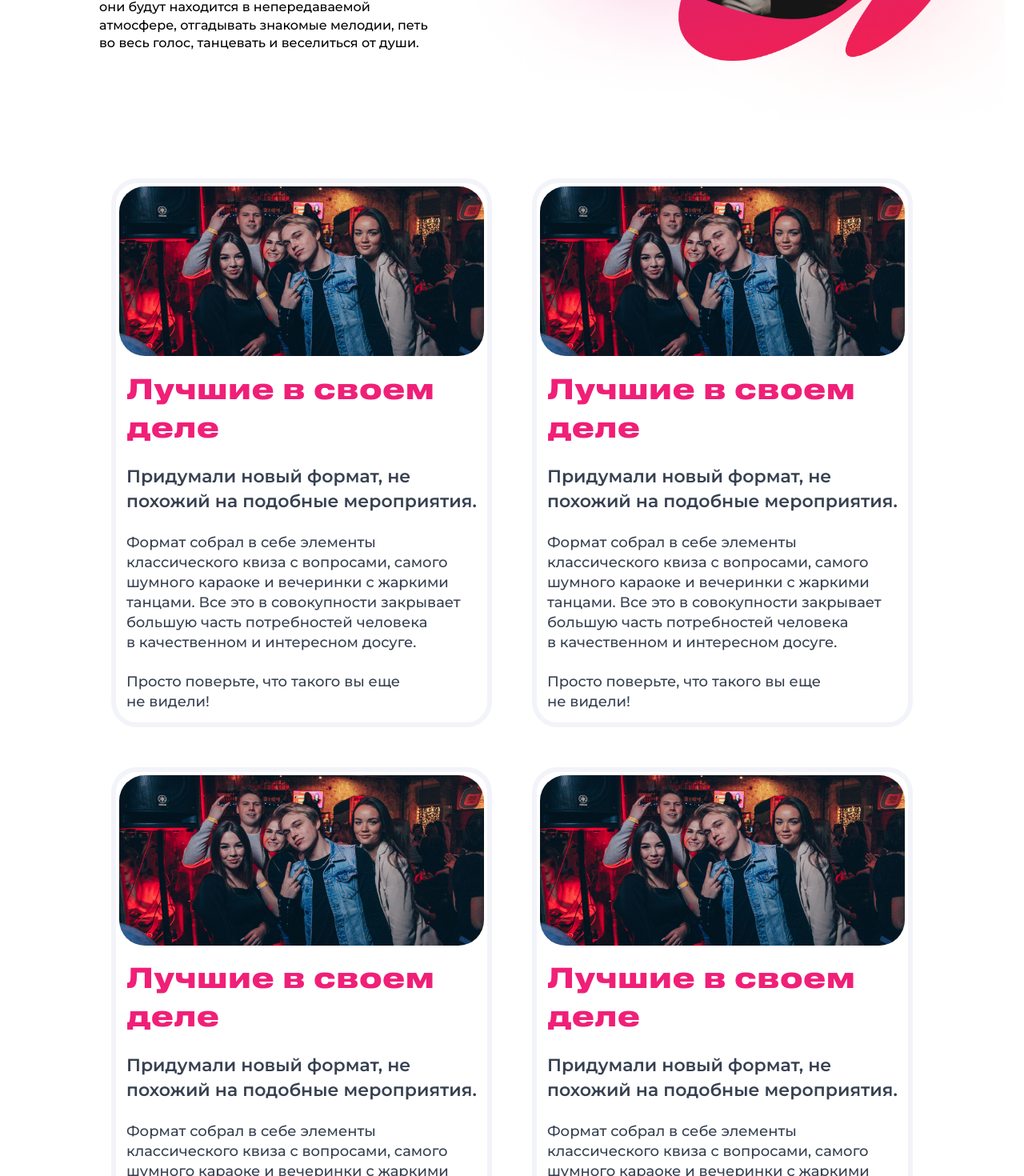
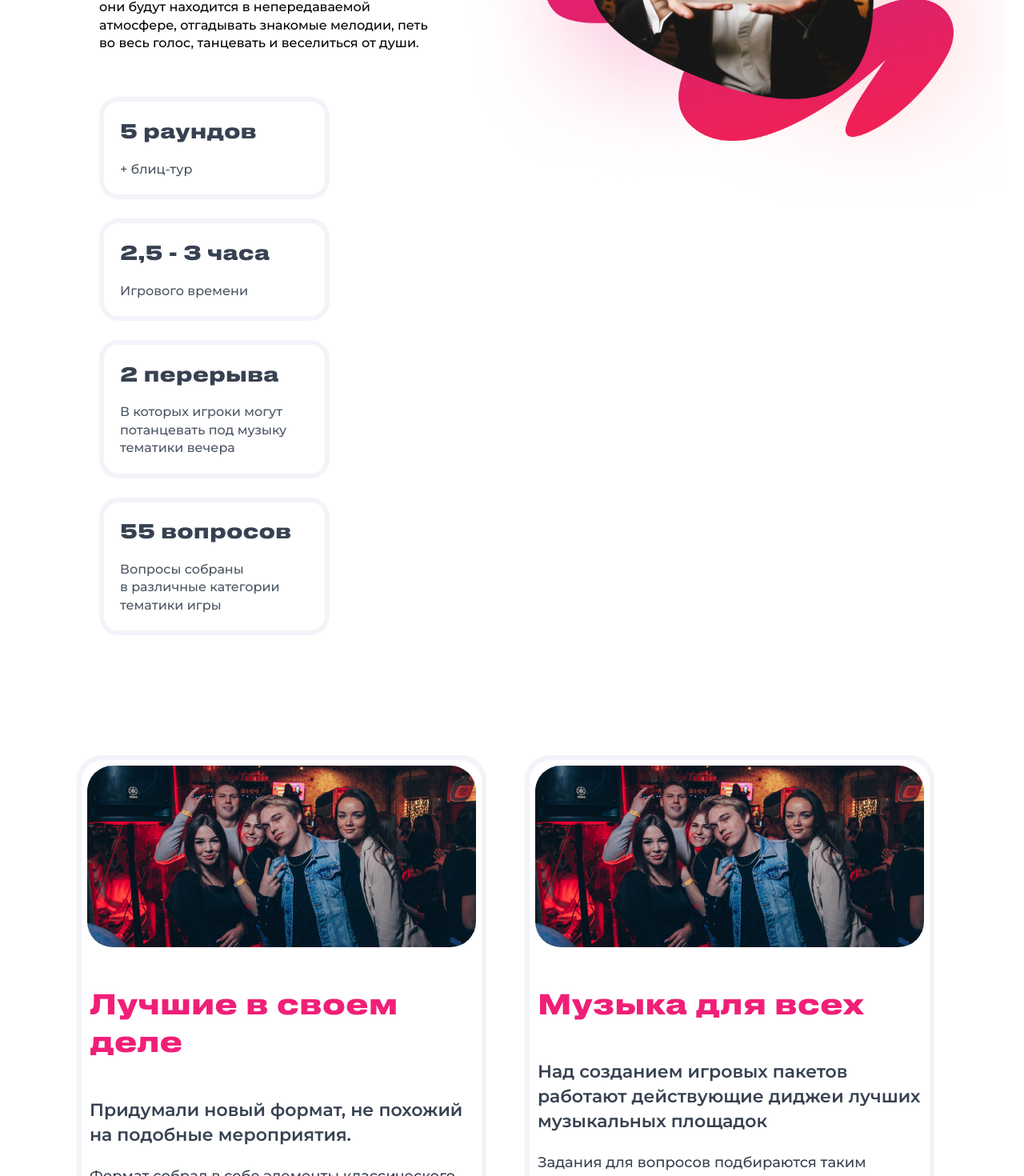
Before and after one commit to otgadaymelody/otgadaymelody-web, a React (Create React App) app: page /franchise in a window 1280 px wide. Shown: the part 540-2010 px from the top of the page at 80% size. Built offline with nearby package versions, Linux system fonts and the light colour scheme.

Commit message:
feat(franchise-page): add main banner and info block

```diff
--- a/src/components/best-of/best-of-block.css
+++ b/src/components/best-of/best-of-block.css
@@ -1,12 +1,8 @@
-.bestOfBlock__container {
+.best-of-block__container {
+    width: 95vw;
     display: flex;
-    flex-direction: column;
-    gap: 50px;
-    margin: 0 115px;
+    flex-direction: row;
+    flex-wrap: wrap;
+    justify-content: center;
+    gap: 48px;
 }
-
-.bestOfBlock__first, .bestOfBlock__second {
-    display: flex;
-    justify-content: space-between;
-    gap: 50px;
-}
--- a/src/components/best-of/best-of-block.tsx
+++ b/src/components/best-of/best-of-block.tsx
@@ -2,23 +2,18 @@ import React, { type FC } from 'react';
 import BestOf from './best-of-item/BestOf';
 import './best-of-block.css';
 
+import { BESTOF_LIST } from './best.consts';
 
 
 const BestOfBlock:  FC = () => {
 
     return (
-        <div className='bestOfBlock__container' >
-        <div className='bestOfBlock__first'>
-            <BestOf></BestOf>
-            <BestOf></BestOf>
-        </div>
+        <div className='best-of-block__container' >
 
-        <div className='bestOfBlock__second'>
-          <BestOf></BestOf>
-          <BestOf></BestOf>
-        </div>
-
-
+        {BESTOF_LIST.map((item, index) => (
+            <BestOf key={index} image={item.image} title={item.title} subtitle={item.subtitle} description={item.description}>
+            </BestOf>
+        ))}
         </div>
     )
 }
--- a/src/components/best-of/best-of-item/BestOf.css
+++ b/src/components/best-of/best-of-item/BestOf.css
@@ -1,42 +1,35 @@
-* {
-    box-sizing: border-box;
-}
 
-.bestOf_container {
-    max-width: 50vw;
+.best-of__container {
+    max-width: 40vw;
     border-radius: 32px;
     background-color: #fff;
     border: 6px solid #F2F4F9;
-    gap: 24px;
-    padding: 0.8%;
 }
 
-.bestOf_textContainer {
+.best-of__text-container {
     display: flex;
     flex-direction: column;
     gap: 24px;
     padding: 2%;
 }
 
-.bestOf_imgConainer {
-    width: 100%;
+.best-of__img-conainer {
+    padding: 7px;
 }
 
-.bestOf_img {
+.best-of__img {
     max-width: 100%;
-width: 100%;
-align-self: center;
     border-radius: var(--border-base);
 }
 
-.bestOf_title {
+.best-of__title {
     font-family: var(--font-family-headers);
     color: var(--color-pink);
     font-weight: 700;
     font-size: 34px;
 }
 
-.bestOf_subTitle {
+.best-of__subtitle {
     font-family: var(--font-family-descriptions);
     font-size: 22px;
     font-weight: 700;
@@ -46,7 +39,7 @@ text-align: left;
     color: var(--color-bg-gray-700);
 }
 
-.bestOf_description {
+.best-of__description {
     font-family: var(--font-family-descriptions);
     font-size: 18px;
     font-weight: 500;
--- a/src/components/best-of/best-of-item/BestOf.tsx
+++ b/src/components/best-of/best-of-item/BestOf.tsx
@@ -1,21 +1,31 @@
 import React, { type FC } from 'react';
+import { type BetsOfProps } from './BestOfProps';
 import './BestOf.css';
-import bestPreview from './best-of-demo.png';
 
-const BestOf:  FC = () => {
+const BestOf:  FC<BetsOfProps> = ({ image, title, subtitle, description }): React.ReactElement  => {
+
+    const newDescription = description.split('\n');
 
     return (
-        <section>
-        <div className='bestOf_container'>
-            <div className='bestOf_imgConainer'><img className='bestOf_img' src={bestPreview} alt='happy people'></img></div>
-        <div className='bestOf_textContainer'>
-            <div className='bestOf_title'>Лучшие в своем деле</div>
-            <div className='bestOf_subTitle'>Придумали новый формат, не похожий на подобные мероприятия.</div>
-            <div className='bestOf_description'>Формат собрал в себе элементы классического квиза с вопросами, самого шумного караоке и вечеринки с жаркими танцами. Все это в совокупности закрывает большую часть потребностей человека в качественном и интересном досуге.</div>
-            <div className='bestOf_description'>Просто поверьте, что такого вы еще не видели!</div>
+        <article>
+        <div className='best-of__container'>
+            <div className='best-of__img-conainer'>
+                <img className='best-of__img' src={image} alt='happy people'></img>
+            </div>
+
+        <div className='best-of__text-container'>
+            <h1 className='best-of__title'>{title}</h1>
+            <div className='best-of__subtitle'>{subtitle}</div>
+            {newDescription.map((item, index) => (
+                <p className='best-of__description' key={index}>
+                {item}
+                </p>
+            ))}
+
+
         </div>
         </div>
-        </section>
+        </article>
     )
 }
 
--- /dev/null
+++ b/src/components/best-of/best-of-item/BestOfProps.ts
@@ -0,0 +1,6 @@
+export declare interface BetsOfProps extends React.AllHTMLAttributes<HTMLDivElement> {
+    image: string;
+    title: string;
+    subtitle: string;
+    description: string;
+}
--- /dev/null
+++ b/src/components/best-of/best.consts.ts
@@ -0,0 +1,33 @@
+import best from '../../assets/images/franchise/best-of-demo.png';
+
+export const BESTOF_LIST = [
+    {
+      image: best,
+      title: 'Лучшие в своем деле',
+      subtitle: 'Придумали новый формат, не похожий на подобные мероприятия.',
+      description: `Формат собрал в себе элементы классического квиза с вопросами, самого шумного караоке и вечеринки с жаркими танцами. Все это в совокупности закрывает большую часть потребностей человека в качественном и интересном досуге.
+      Просто поверьте, что такого вы еще не видели!`,
+
+    },
+    {
+      image: best,
+      title: 'Музыка для всех',
+      subtitle: 'Над созданием игровых пакетов работают действующие диджеи лучших музыкальных площадок',
+      description: `Задания для вопросов подбираются таким образом, что отгадывать их будет комфортно абсолютно каждому вне зависимости от возраста, пола и социального статуса. Создатели заданий умело комбинируют их так, что Татьяна Буланова и Стас Михайлов отлично сочетаются с Майклом Джексоном и подаются под жгучим соусом из Андрея Губина и Леонида Агутина.`,
+    },
+    {
+      image: best,
+      title: 'Уникальные задания',
+      subtitle: 'Самое главное на играх «Отгадай Мелодию» - это эмоции и сумасшедшая энергетика.',
+      description: `Именно поэтому мы даем игрокам не просто пакет вопросов, но и элементы интерактивного шоу, где каждая команда по очереди или желанию выбирает какую категорию и за сколько баллов откроем мы в первую очередь.
+      Каждая категория заданий - это отдельная механика, то есть способ постановки вопроса. Отгадать исполнителя по фотофрагменту из клипа или обложке альбома, а может быть отгадать мелодию по забавному Tik-Tok или по клипу, который нарисовала нейросеть, а что если ее споет случайный человек из Видеочата Рулетка или может переведем текст песни на другой язык и ее озвучит Google-переводчик.
+      Будущее ближе, чем кажется: пока одни проводят одно и тоже, мы планомерно создаем новое!`,
+    },
+    {
+      image: best,
+      title: 'Танцевальные перерывы',
+      subtitle: 'Над созданием игровых пакетов работают действующие диджеи лучших музыкальных площадок',
+      description: `Фишкой нашего мероприятия являются танцы, так мы поднимаем энергетику и добавляем еще эмоций в общее настроение.
+      Мы заранее подготавливаем микстейпы на Welcome, чтобы более глубинно погрузить игроков в тематику игры и прописываем техническое задание для диск-жокея.`,
+    },
+  ];
--- a/src/components/franchise-about-us/franchise-about-us.css
+++ b/src/components/franchise-about-us/franchise-about-us.css
@@ -1,32 +1,28 @@
-* {
-    box-sizing: border-box;
-}
 
-.FranchiseAboutUs_Container {
-    margin: 50px 0 30px 100px;
+.franchise-about-us__container {
+    margin: 50px 0 150px 100px;
     display: flex;
     flex-direction: row;
 }
 
-
-.FranchiseAboutUs_title {
+.franchise-about-us__title {
     color: var(--color-lime);
     font-weight: var(--weight-heavy);
     font-size: var( --text-9xl);
     line-height: var(--line-height-small);
 }
 
-.FranchiseAboutUs_title__pink {
+.franchise-about-us__title-pink {
     color: var(--color-pink);
     font-size: var(--text-6xl);
 }
 
-.FranchiseAboutUs_titleContainer {
+.franchise-about-us__title-container {
     display: flex;
     flex-direction: column;
 }
 
-.FranchiseAboutUs_text {
+.franchise-about-us__text {
     font-family: var(--font-family-descriptions);
     color: var(--colo-bg-gray-700);
     font-weight: var(--weight-medium);
@@ -34,8 +30,15 @@
     line-height: var(--line-height-base);
 }
 
-.FranchiseAboutUs__image {
+.franchise-about-us__image {
     width: 700px;
-    margin-top: -100px;
-    /* z-index: -1; */
 }
+
+.franchise-about-us__rules-container {
+    margin-top: 56px;
+    display: flex;
+    flex-direction: row;
+    flex-wrap: wrap;
+    justify-content: flex-start;
+    gap: 24px;
+}
--- a/src/components/franchise-about-us/franchise-about-us.tsx
+++ b/src/components/franchise-about-us/franchise-about-us.tsx
@@ -1,7 +1,8 @@
 import React, { type FC } from 'react';
 import '../franchise-about-us/franchise-about-us.css';
 import franchisePreview from '../../assets/images/franchise/franchise-preview.png';
-
+import RulesItem from './rules-item/rules-item';
+import { FRANCHISE_RULES_LIST } from './rules.consts';
 
 
 
@@ -9,26 +10,26 @@ const FranchiseAboutUs:  FC = () => {
 
 
     return(
-        <section className='FranchiseAboutUs_Container'>
-<div className='FranchiseAboutUs_descriptionContainer'>
- <div className='FranchiseAboutUs_titleContainer'>
-    <h1 className='FranchiseAboutUs_title'>Что такое
-        <span className='FranchiseAboutUs_title__pink'> Отгадай мелодию?</span></h1>
+        <section className='franchise-about-us__container'>
+<div className='franchise-about-us__description-container'>
+ <div className='franchise-about-us__title-container'>
+    <h1 className='franchise-about-us__title'>Что такое
+        <span className='franchise-about-us__title-pink'> Отгадай мелодию?</span></h1>
  </div>
- <div className='FranchiseAboutUs_textContainer'>
-    <p className='FranchiseAboutUs_text'>«Отгадай Мелодию» — это самая народная интеллектуально-музыкальная битва, в которой неважно насколько музыкально продвинутые игроки, главное, что на протяжении 2,5 — 3 часов они будут находится в непередаваемой атмосфере, отгадывать знакомые мелодии, петь во весь голос, танцевать и веселиться от души.</p>
+ <div className='franchise-about-us__text-container'>
+    <p className='franchise-about-us__text'>«Отгадай Мелодию» — это самая народная интеллектуально-музыкальная битва, в которой неважно насколько музыкально продвинутые игроки, главное, что на протяжении 2,5 — 3 часов они будут находится в непередаваемой атмосфере, отгадывать знакомые мелодии, петь во весь голос, танцевать и веселиться от души.</p>
  </div>
 
- <div className='FranchiseAboutUs_rulesContainer'>
-    <div className='FranchiseAboutUs_rules'></div>
-    <div className='FranchiseAboutUs_rules'></div>
-    <div className='FranchiseAboutUs_rules'></div>
-    <div className='FranchiseAboutUs_rules'></div>
+ <div className='franchise-about-us__rules-container'>
+    {FRANCHISE_RULES_LIST.map((item, index) => (
+        <RulesItem key={index} title={item.title} subtitle={item.subtitle}>
+        </RulesItem>
+    ))}
  </div>
 </div>
 
-<div className='FranchiseAboutUs__imageContainer'>
-    <img className='FranchiseAboutUs__image' src={franchisePreview}></img>
+<div className='franchise-about-us__imageContainer'>
+    <img className='franchise-about-us__image' src={franchisePreview}></img>
 </div>
 
         </section>
--- /dev/null
+++ b/src/components/franchise-about-us/rules-item/rules-item-props.ts
@@ -0,0 +1,4 @@
+export declare interface RulesItemProps extends React.AllHTMLAttributes<HTMLDivElement> {
+    title: string;
+    subtitle: string;
+}
--- /dev/null
+++ b/src/components/franchise-about-us/rules-item/rules-item.css
@@ -0,0 +1,16 @@
+.rules-item__container {
+    border: 6px solid rgba(242, 244, 249, 1);
+    border-radius: 24px;
+    width: 18rem;
+    padding: 0 20px 20px 20px;
+}
+
+.rules-item__title {
+    color: var(--color-bg-gray-700);
+}
+
+.rules-item__subtitle {
+    color: var(--color-bg-gray-600);
+    font-weight: var(--weight-medium);
+    font-size: var(--text-base);
+}
--- /dev/null
+++ b/src/components/franchise-about-us/rules-item/rules-item.tsx
@@ -0,0 +1,17 @@
+import React, { type FC } from 'react';
+import { type RulesItemProps } from './rules-item-props';
+import './rules-item.css';
+
+const RulesItem: FC<RulesItemProps> = ({title, subtitle}): React.ReactElement => {
+
+    return (
+        <>
+        <div className='rules-item__container'>
+            <h2 className='rules-item__title'>{title}</h2>
+            <p className='rules-item__subtitle'>{subtitle}</p>
+        </div>
+        </>
+    )
+}
+
+export default RulesItem;
--- /dev/null
+++ b/src/components/franchise-about-us/rules.consts.ts
@@ -0,0 +1,20 @@
+
+export const FRANCHISE_RULES_LIST = [
+    {
+      title: '5 раундов',
+      subtitle: '+ блиц-тур',
+
+    },
+    {
+      title: '2,5 - 3 часа',
+      subtitle: 'Игрового времени',
+    },
+    {
+      title: '2 перерыва',
+      subtitle: 'В которых игроки могут потанцевать под музыку тематики вечера',
+    },
+    {
+      title: '55 вопросов',
+      subtitle: 'Вопросы собраны в различные категории тематики игры',
+    },
+  ];
```
Also changed, not shown: src/assets/images/franchise/best-of-demo.png (renamed from src/components/best-of/best-of-item/best-of-demo.png). Lines whose indentation alone changed are shown as unchanged.
